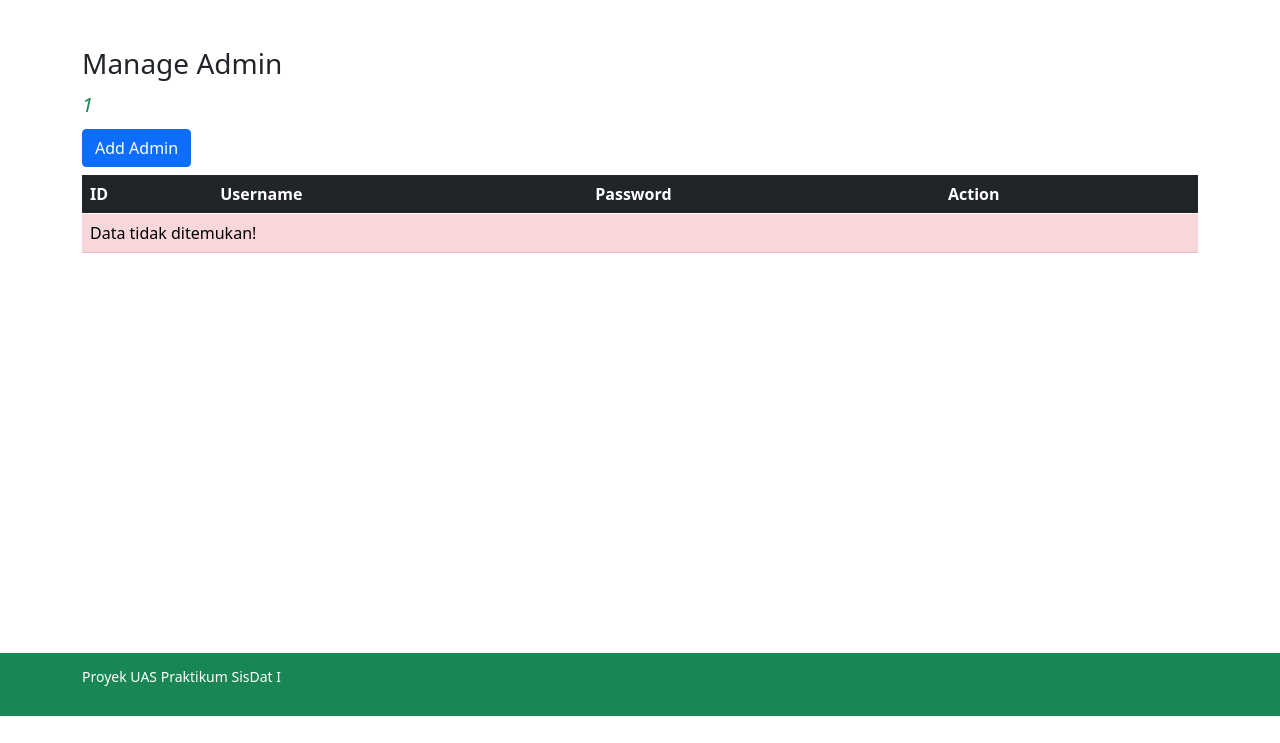
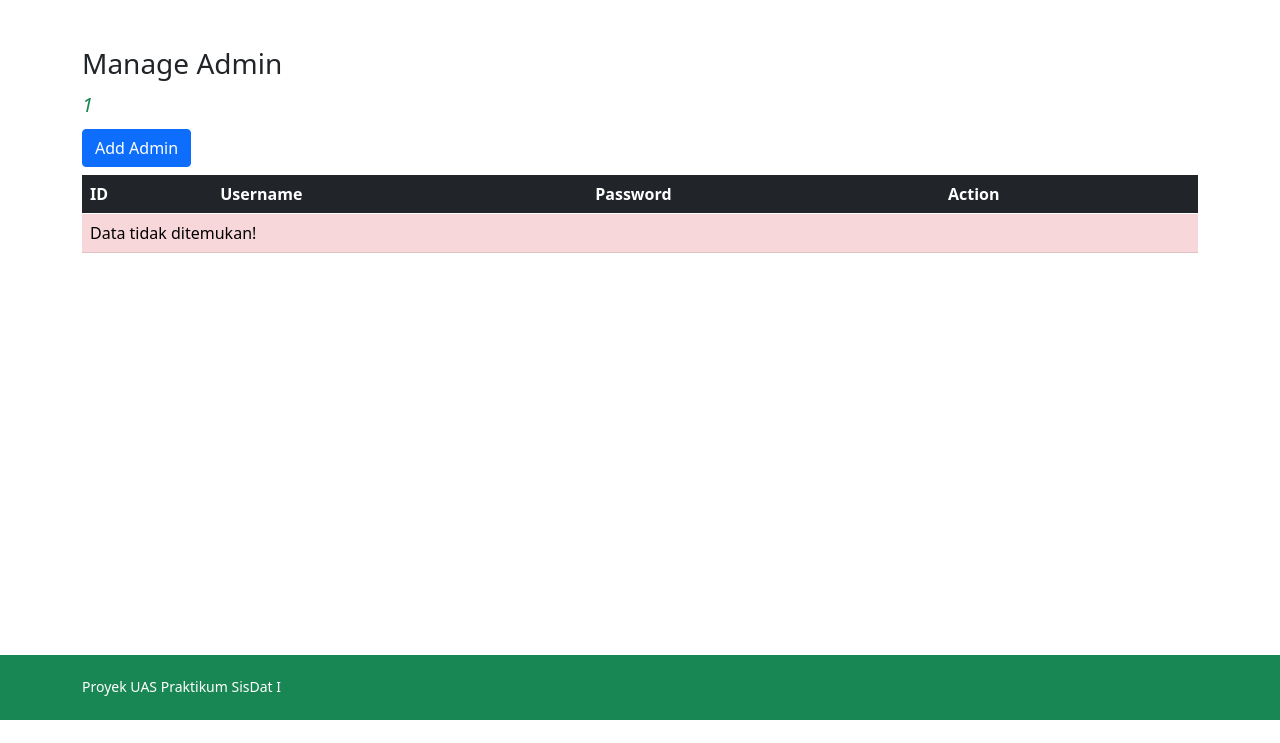
Before and after one commit to Varianrian/Project-Sisdat, a PHP site: page /test-food-order1/admin/manage-admin.php in a window 1280 px wide. Shown: the part 57-800 px from the top of the page. Run offline with PHP 8.4, Linux system fonts and the light colour scheme; the visitor is signed in with stand-in values (Sample User, id 1); data that the repository does not hold is empty; some libraries are stand-ins or nearby versions.

Commit message:
benerin lagi

```diff
--- a/admin/edit-admin.php
+++ b/admin/edit-admin.php
@@ -1,5 +1,5 @@
 <?php include('partials/header.php'); ?>
-    <section class="add-admin" style="min-height: 81.75vh;">
+    <section class="admin edit-admin" style="min-height: 81.75vh;">
         <div class="container">
             <div class="row mb-1">
                      <div class="col mt-5">
--- a/admin/index.php
+++ b/admin/index.php
@@ -1,6 +1,6 @@
 <?php include('partials/header.php'); ?>
         <!-- main START -->
-        <section class="main" style="min-height: 81.75vh;">
+        <section class="admin main">
             <div class="container pt-5">
                 <?php
                     if(isset($_SESSION['login'])){
--- a/admin/manage-admin.php
+++ b/admin/manage-admin.php
@@ -1,6 +1,6 @@
 <?php include('partials/header.php'); ?>
         <!-- main START -->
-        <section class="manage-admin" style="min-height: 81.75vh;">
+        <section class="admin manage-admin">
             <div class="container">
                 <div class="row mb-1">
                     <div class="col mt-5">
--- a/css/admin.css
+++ b/css/admin.css
@@ -1,3 +1,9 @@
 .footer{
-    padding: 1% 0;
+    padding: 0.5% 0;
 }
+.footer .container{
+    padding-top: 15px;
+}
+.admin{
+    min-height: 82vh;
+}
```
Also changed, not shown: admin/add-admin.php (+7 -7 lines), admin/login.php (+19 -12 lines).
